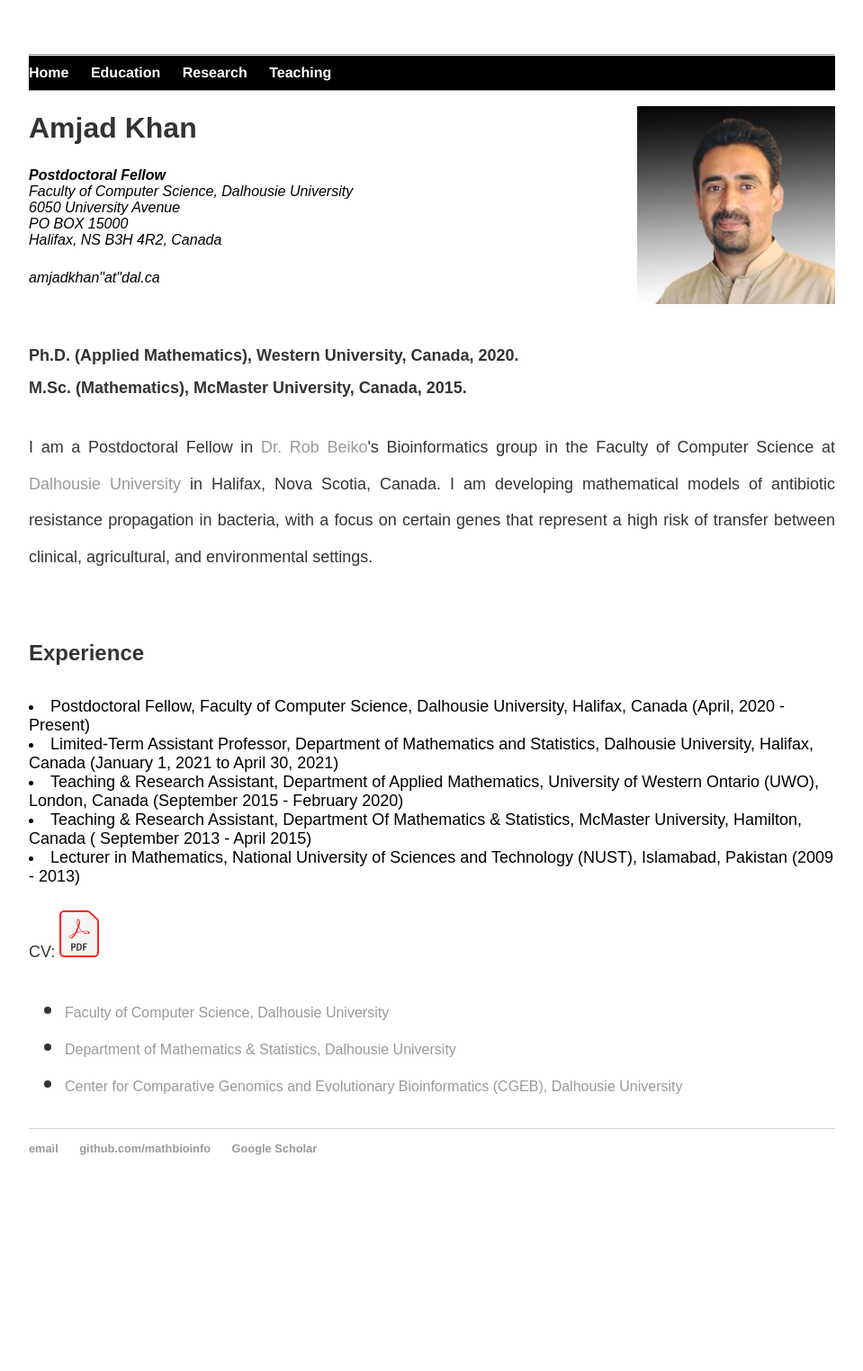
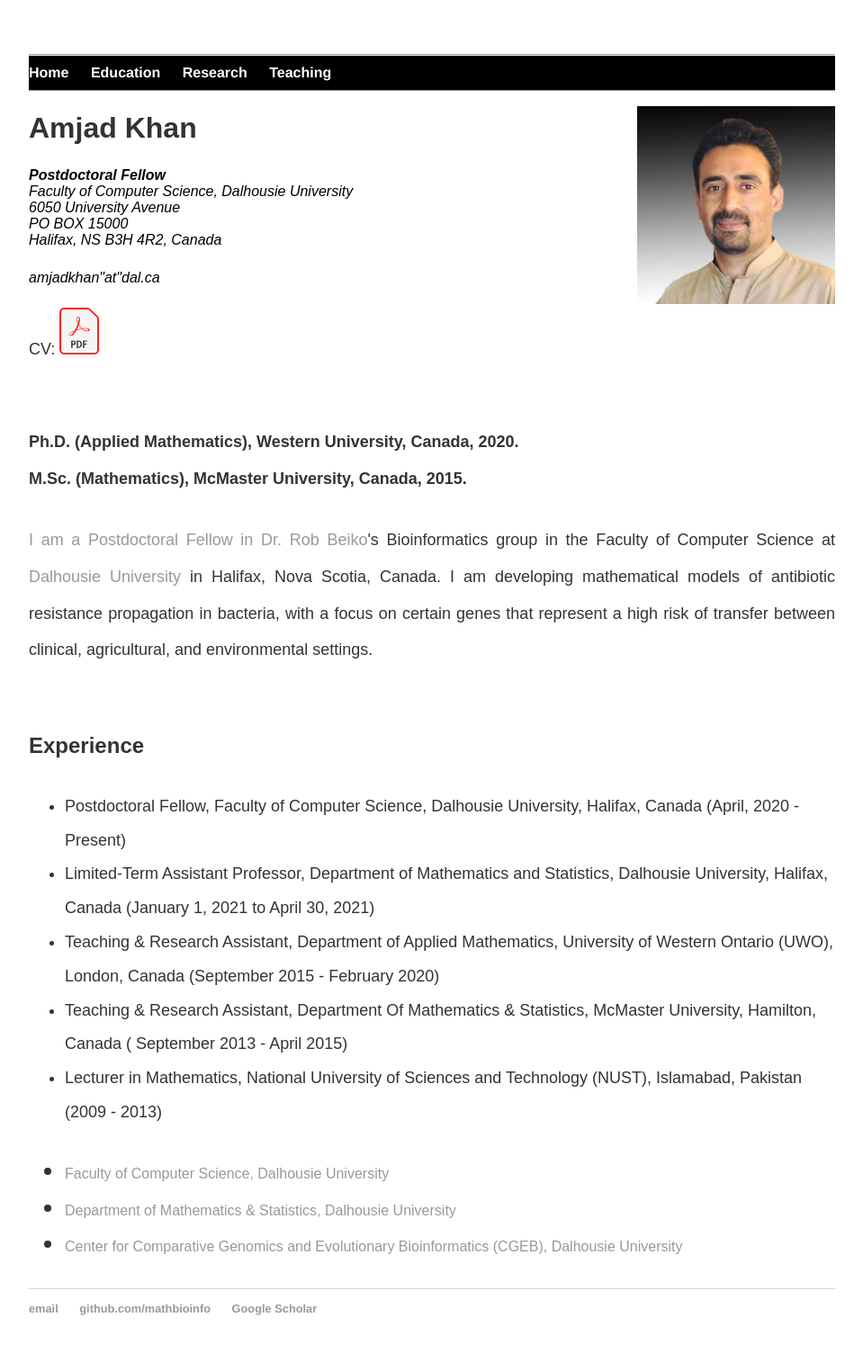
Before and after one commit to MathBioInfo/amjadkhan, a Jekyll site: the page index.html, which Jekyll copies as it is, in a window 1280 px wide. Shown: the whole page at 90% size, without its empty margins (160-1119 px from the left). Built offline with Jekyll 4.4.1, drawn with Linux system fonts in a browser that asks for light colours; before the commit the page ends 1345 px from its top, so only the background shows below that.

Commit message:
Update index.html

```diff
--- a/index.html
+++ b/index.html
@@ -40,6 +40,10 @@
 			<!--<abbr title="phone">P:</abbr> <br>-->
 			<span class="obfuscate">amjadkhan"at"dal.ca</span>
 			</address>
+			<p><font size="4">CV:
+               		<a href="cv.pdf" download>
+               		<img src="images/pdf.png" alt="CV" width="44" height="52">
+			</p>
 			<p><br><strong> <font size="4"> Ph.D. (Applied Mathematics), Western University, Canada, 2020.
 			<br><font size="4">M.Sc. (Mathematics), McMaster University, Canada, 2015.</strong>
 			</p>
@@ -51,6 +55,7 @@
 				transfer between clinical, agricultural, and environmental settings.
 			<p>
 			<br><font size="5"><b>Experience</b></font><br>
+			<ul>
 			<li>Postdoctoral Fellow, Faculty of Computer Science, Dalhousie University, Halifax,
 			Canada (April, 2020 - Present)</li>
 			<li>Limited-Term Assistant Professor, Department of Mathematics and Statistics, Dalhousie University, Halifax, Canada (January 1, 2021 to April 30, 2021)</li>
@@ -59,14 +64,8 @@
 			<li>Teaching & Research Assistant, Department Of Mathematics & Statistics, McMaster University, Hamilton, Canada ( September 2013 - April 2015)</li>
 			<li>Lecturer in Mathematics, National University of Sciences and Technology (NUST),
 			Islamabad, Pakistan (2009 - 2013)</li>
+			</ul>
 			</p>
-			</p>
-			<p><font size="4">CV:
-               		<a href="cv.pdf" download>
-               		<img src="images/pdf.png" alt="CV" width="44" height="52">
-			</p>
-
-
 
 
     		</div><!-- /.blurb -->
```
